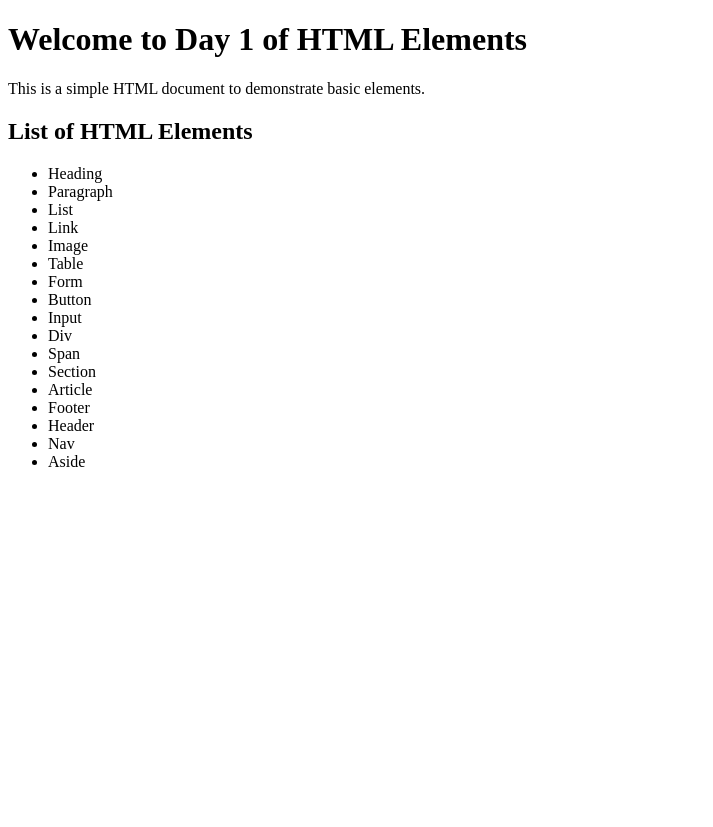
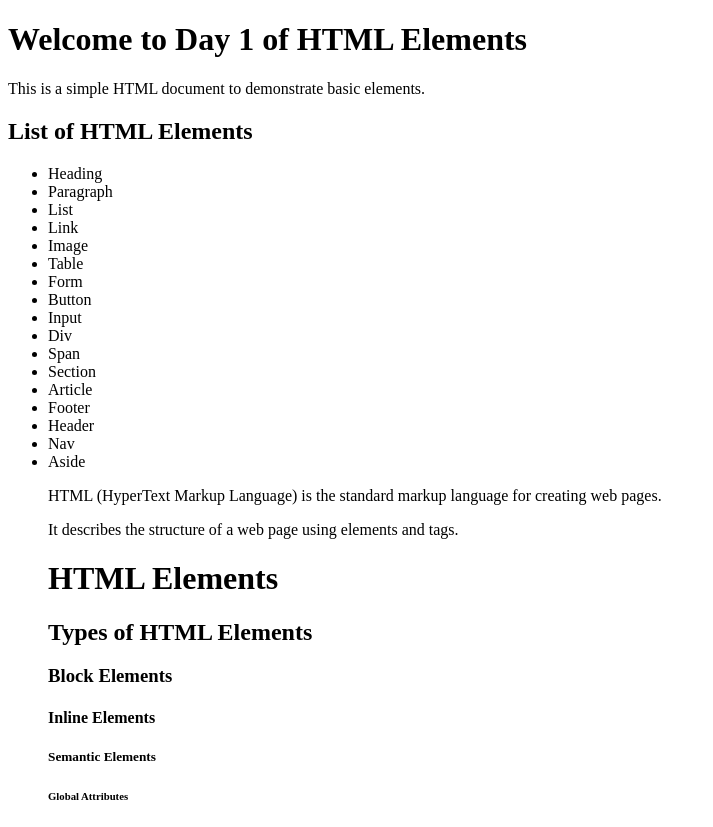
Before and after one commit to awaisfraaz/Web-Foundational, a plain HTML site: page Day-1/index.html in a window 1280 px wide. Shown: the whole page, without its empty margins (0-713 px from the left). Before the commit the page ends 800 px from the top, so only its background shows below. Drawn offline with Linux system fonts and the light colour scheme.

Commit message:
Update Index.html

```diff
--- a/Day-1/index.html
+++ b/Day-1/index.html
@@ -32,5 +32,17 @@
         <li>Nav</li>
         <li>Aside</li>
 
+        <!--paragraph tags -->
+
+         <p>HTML (HyperText Markup Language) is the standard markup language for creating web pages.</p>
+         <p>It describes the structure of a web page using elements and tags.</p>
+        <!--Heading tags -->
+        <h1>HTML Elements</h1>
+        <h2>Types of HTML Elements</h2>
+        <h3>Block Elements</h3>
+        <h4>Inline Elements</h4>
+        <h5>Semantic Elements</h5>
+        <h6>Global Attributes</h6>
+
     </body>
  </html>
```
